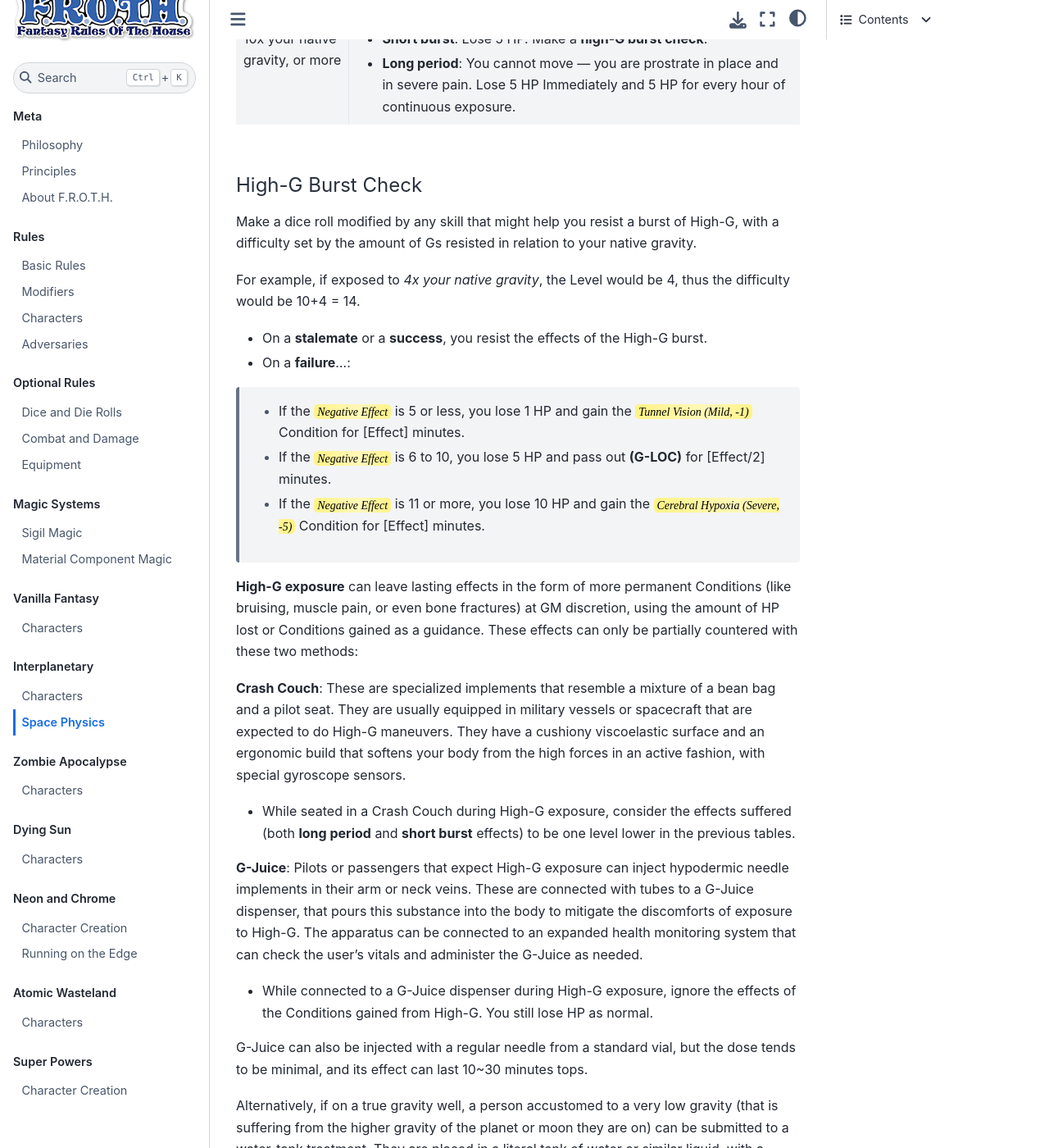
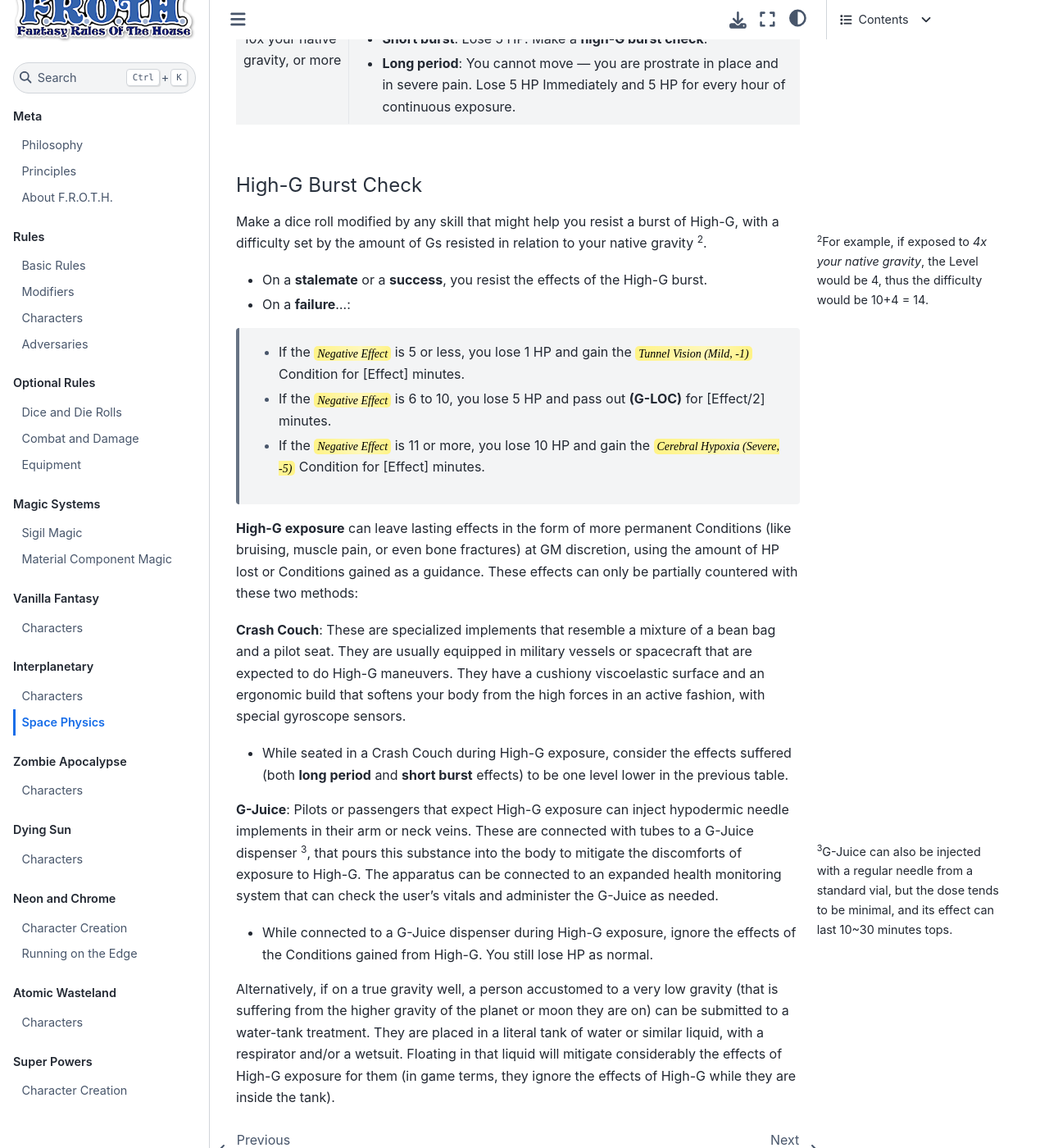
Before and after one commit to TaTooKa/froth, a Sphinx documentation site: the page built from docs/source/pages/worlds/interplanetary/spacephysics.rst, in a window 1280 px wide and 1400 px high, scrolled down 4892 px. Shown: the whole window at 82% size. Built offline with Sphinx 7.4.7 and the Sphinx Book theme 1.1.4, drawn with Linux system fonts in a browser that asks for light colours; cross-references to code outside the pages are shown as plain code; some of the changed text lies outside the part shown.

Commit message:
more space physics.

```diff
--- a/docs/source/pages/worlds/interplanetary/spacephysics.rst
+++ b/docs/source/pages/worlds/interplanetary/spacephysics.rst
@@ -93,7 +93,7 @@ There are not many places in the Solar System with High Gravity (or where other
 
 Each character has a :hoverxref:`native gravity <nativegravity>` they are accustomed to (because it’s how they grew, or because of years of experience). Check on the following table to see what are the effects of High-G exposure, depending on your “native gravity”:
 
-.. csv-table:: effects of High-G on the human body
+.. csv-table:: Effects of High-G on the human body
    :header: "Exposed to High-G","Effect / Condition"
    :widths: 20, 80
 
@@ -113,9 +113,9 @@ Each character has a :hoverxref:`native gravity <nativegravity>` they are accust
 High-G Burst Check
 ^^^^^^^^^^^^^^^^^^
 
-Make a dice roll modified by any skill that might help you resist a burst of High-G, with a difficulty set by the amount of Gs resisted in relation to your native gravity.
+Make a dice roll modified by any skill that might help you resist a burst of High-G, with a difficulty set by the amount of Gs resisted in relation to your native gravity [#]_.
 
-For example, if exposed to *4x your native gravity*, the Level would be 4, thus the difficulty would be 10+4 = 14.
+.. [#] For example, if exposed to *4x your native gravity*, the Level would be 4, thus the difficulty would be 10+4 = 14.
 
 - On a **stalemate** or a **success**, you resist the effects of the High-G burst.
 - On a **failure**...:
@@ -128,12 +128,12 @@ For example, if exposed to *4x your native gravity*, the Level would be 4, thus
 
 **Crash Couch**: These are specialized implements that resemble a mixture of a bean bag and a pilot seat. They are usually equipped in military vessels or spacecraft that are expected to do High-G maneuvers. They have a cushiony viscoelastic surface and an ergonomic build that softens your body from the high forces in an active fashion, with special gyroscope sensors.
 
-- While seated in a Crash Couch during High-G exposure, consider the effects suffered (both **long period** and **short burst** effects) to be one level lower in the previous tables.
+- While seated in a Crash Couch during High-G exposure, consider the effects suffered (both **long period** and **short burst** effects) to be one level lower in the previous table.
 
-**G-Juice**: Pilots or passengers that expect High-G exposure can inject hypodermic needle implements in their arm or neck veins. These are connected with tubes to a G-Juice dispenser, that pours this substance into the body to mitigate the discomforts of exposure to High-G. The apparatus can be connected to an expanded health monitoring system that can check the user’s vitals and administer the G-Juice as needed.
+**G-Juice**: Pilots or passengers that expect High-G exposure can inject hypodermic needle implements in their arm or neck veins. These are connected with tubes to a G-Juice dispenser [#]_, that pours this substance into the body to mitigate the discomforts of exposure to High-G. The apparatus can be connected to an expanded health monitoring system that can check the user’s vitals and administer the G-Juice as needed.
+
+.. [#] G-Juice can also be injected with a regular needle from a standard vial, but the dose tends to be minimal, and its effect can last 10~30 minutes tops.
 
 - While connected to a G-Juice dispenser during High-G exposure, ignore the effects of the Conditions gained from High-G. You still lose HP as normal.
 
-G-Juice can also be injected with a regular needle from a standard vial, but the dose tends to be minimal, and its effect can last 10~30 minutes tops.
-
 Alternatively, if on a true gravity well, a person accustomed to a very low gravity (that is suffering from the higher gravity of the planet or moon they are on) can be submitted to a water-tank treatment. They are placed in a literal tank of water or similar liquid, with a respirator and/or a wetsuit. Floating in that liquid will mitigate considerably the effects of High-G exposure for them (in game terms, they ignore the effects of High-G while they are inside the tank).
```
